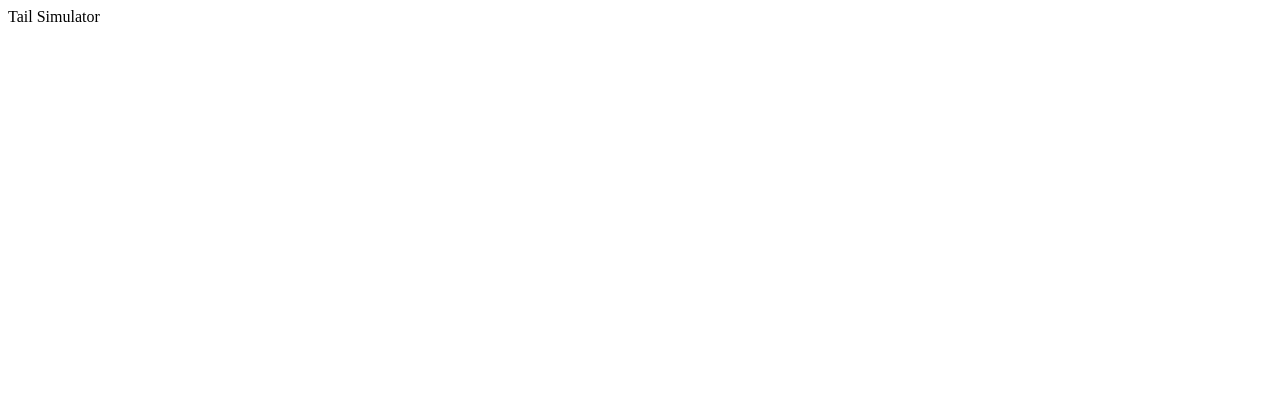
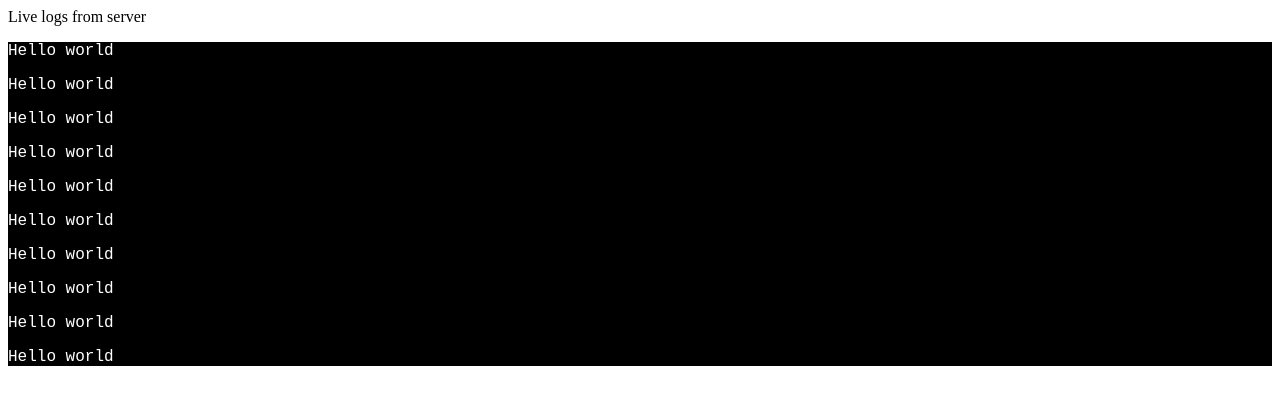
Before and after one commit to ganyavhad/tail-simulator, a website: page index.html at #!/logs in a window 1280 px wide. Drawn offline with nearby package versions, Linux system fonts and the light colour scheme; some packages are replaced by stand-ins of ours.

Commit message:
html setup for viewing logs

```diff
--- a/client/app.js
+++ b/client/app.js
@@ -1 +1,10 @@
-var myApp = angular.module("myApp", []);
+var myApp = angular.module("myApp", ["ui.router"]);
+
+myApp.config(function ($stateProvider, $urlRouterProvider) {
+    $stateProvider.state("logs", {
+        url: "/logs",
+        templateUrl: "client/view/logs.html",
+        controller: "Controller"
+    });
+    $urlRouterProvider.otherwise("/logs");
+});
--- /dev/null
+++ b/client/css/main.css
@@ -0,0 +1,11 @@
+#container {
+  background-color: #000000;
+  width: auto;
+  height: auto;
+  }
+
+  #content {
+    color: #ffffff;
+    font-size: 16px;
+    font-family: monospace;
+  }
--- /dev/null
+++ b/client/view/logs.html
@@ -0,0 +1,17 @@
+<header>
+    Live logs from server
+</header>
+<div id="container">
+    <div id="content">
+        <p>Hello world</p>
+        <p>Hello world</p>
+        <p>Hello world</p>
+        <p>Hello world</p>
+        <p>Hello world</p>
+        <p>Hello world</p>
+        <p>Hello world</p>
+        <p>Hello world</p>
+        <p>Hello world</p>
+        <p>Hello world</p>
+    </div>
+</div>
--- a/index.html
+++ b/index.html
@@ -1,13 +1,15 @@
 <html ng-app="myApp">
 
 <head>
-    Tail Simulator
+    <title> Tail Simulator</title>
 </head>
 
 <body>
     <div id="view" ui-view></div>
+    <link rel="stylesheet" type="text/css" href="client/css/main.css" />
 </body>
 <script src="bower_components/angular/angular.min.js"></script>
+<script src="bower_components/angular-ui-router/release/angular-ui-router.min.js"></script>
 <script src="client/app.js"></script>
 <script src="client/controller.js"></script>
 
```
Also changed, not shown: 1 other file.
